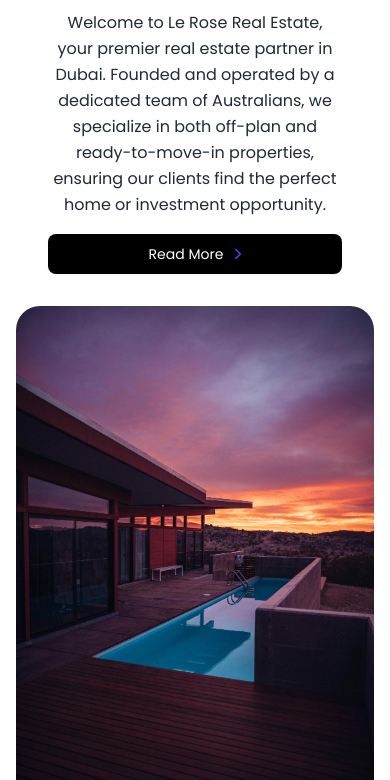
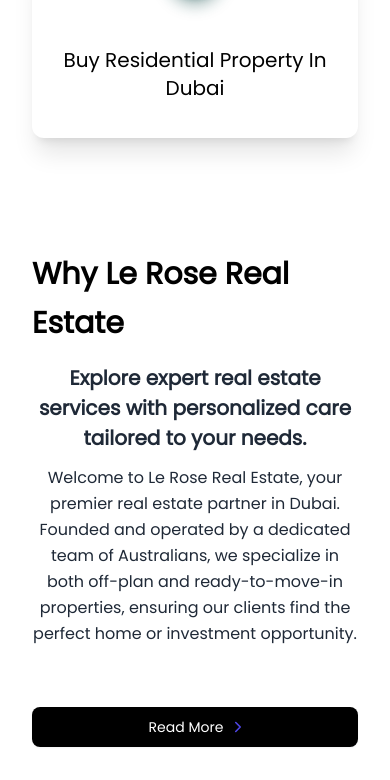
Before and after one commit to hrishikeshghosh/RealEstate-FrontEnd, a React (Vite) app: page / in a window 390 px wide. Shown: the part 1195-1975 px from the top of the page. Built offline with nearby package versions, Linux system fonts and the light colour scheme; no server answers; the HTML template or start-up script is replaced by a standard one.

Commit message:
Reverted Responsive issue fix

```diff
--- a/src/components/Commercial.jsx
+++ b/src/components/Commercial.jsx
@@ -74,7 +74,7 @@
   return (
     <div>
       {/* Hero Section */}
-      <div className="relative w-full h-full relative">
+      <div className="relative h-[70vh] w-full lg:h-[70vh] sm:h-[100vh]">
         <video
           loop
           autoPlay
--- a/src/components/HomePage.jsx
+++ b/src/components/HomePage.jsx
@@ -92,14 +92,14 @@
         />
       </Helmet>
       {/* Hero Section */}
-      <div className="w-full h-full relative">
+      <div className="w-full h-[70vh] relative lg:h-[70vh] lg:mt-[0vw] sm:h-[100vh]">
         <video
           loop
           autoPlay
           controls={false}
           muted
           playsInline
-          className="relative z-0 w-full h-full sm:h-full object-cover object-center"
+          className="relative z-0 w-full h-[70vh] sm:h-full object-cover object-center"
           src="/excel-properties-dubai.webm"
           alt=""
         />
--- a/src/components/OffPlan.jsx
+++ b/src/components/OffPlan.jsx
@@ -72,7 +72,7 @@
   return (
     <div>
       {/* Hero Section */}
-      <div className="w-full h-full relative">
+      <div className="w-full h-[70vh] relative lg:h-[70vh] lg:mt-[0vw] sm:h-[100vh]">
         <video
           loop
           autoPlay
--- a/src/components/StartHome.jsx
+++ b/src/components/StartHome.jsx
@@ -143,14 +143,14 @@
         />
       </Helmet>
 
-        <div className="w-full h-fit relative">
+        <div className="w-full h-[70vh] relative lg:mt-[0vw] sm:h-[100vh]">
   {/* <!-- Video Background --> */}
 
   <video
     loop
     autoPlay
     muted
-    className="relative z-0 w-full h-full  object-cover object-center"
+    className="relative z-0 w-full h-[70vh] sm:h-full object-cover object-center"
     // src="/src/assets/excel-properties-dubai.webm"
     src='/Website Content.webm'
     type="video/webm"
@@ -332,10 +332,16 @@
       </div>
     </div>
 
-     <div className=' grid grid-cols-2'>
-      <div className=' col-span-1 max-sm:col-span-2'>
-      <div className=' flex flex-col gap-4 p-8'>
+      <div>
+
+      <section className="py-24 relative -mb-[30%] lg:-mb-[15%] xl:mr-0 lg:mr-5 mr-0">
+        <div className="w-full max-w-7xl px-4 md:px-5 lg:px-5 mx-auto">
+            <div className="w-full justify-start items-center xl:gap-12 gap-10 grid lg:grid-cols-2 grid-cols-1">
+                <div className="w-full flex-col justify-center lg:items-start items-center gap-10 inline-flex">
+                    <div className="w-full flex-col justify-center items-start gap-8 flex">
+                        <div className="flex-col justify-start lg:items-start items-center gap-4 flex">
                             <h1 className="text-black text-3xl font-bold leading-relaxed">Why Le Rose Real Estate</h1>
+                            <div className="w-full flex-col justify-start lg:items-start items-center gap-3 flex">
             <h5 className="text-gray-800 text-xl font-bold font-manrope leading-normal lg:text-start text-center">
                 Explore expert real estate services with personalized care tailored to your needs.
             </h5>
@@ -357,6 +363,14 @@
                 )}
             </p>
             <button
+                className="text-white text-sm mt-2 hover:underline"
+            >
+            </button>
+        </div>
+                        </div>
+
+                    </div>
+                    <button
                         className="sm:w-fit w-full group px-3.5 py-2 bg-black text-white rounded-lg shadow-[0px_1px_2px_0px_rgba(16,_24,_40,_0.05)] transition-all duration-700 ease-in-out justify-center items-center flex"
                         onClick={() => setShowMore(!showMore)}>
 
@@ -372,14 +386,18 @@
                         </svg>
                     </button>
                 </div>
-      </div>
-      <div className=' col-span-1 max-sm:col-span-2'>
-
-          <img className="sm:mt-5 sm:ml-5 w-full h-[500px] rounded-3xl object-cover"
+                <div className="w-full lg:justify-start justify-center items-start flex">
+                    <div
+                        className="sm:w-[564px] w-full sm:h-[646px] h-full sm:bg-gray-100 rounded-3xl sm:border border-gray-200 relative">
+                        <img className="sm:mt-5 sm:ml-5 w-full h-full rounded-3xl object-cover"
                             src="/AboutUs2.jpeg" alt="loading..." />
                     </div>
                 </div>
+            </div>
+        </div>
+    </section>
 
+      </div>
 
 
     </div>
```
Lines whose indentation alone changed are shown as unchanged.
